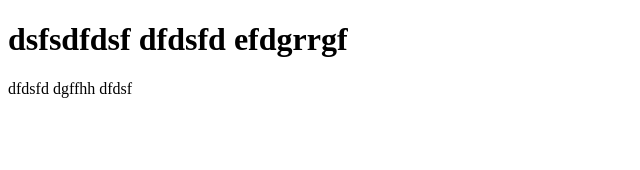
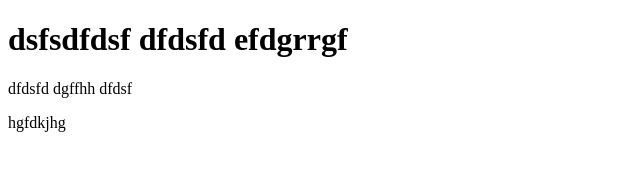
Before and after one commit to manishagujar/firstcode, a plain HTML site: page app.html in a window 1280 px wide. Shown: the full height of the page, 0-640 px from the left. Drawn offline with Linux system fonts and the light colour scheme.

Commit message:
some change

```diff
--- a/app.html
+++ b/app.html
@@ -8,5 +8,6 @@
 <body>
     <h1>dsfsdfdsf dfdsfd efdgrrgf</h1>
     <p>dfdsfd dgffhh dfdsf</p>
+    <p>hgfdkjhg</p>
 </body>
 </html>
```
